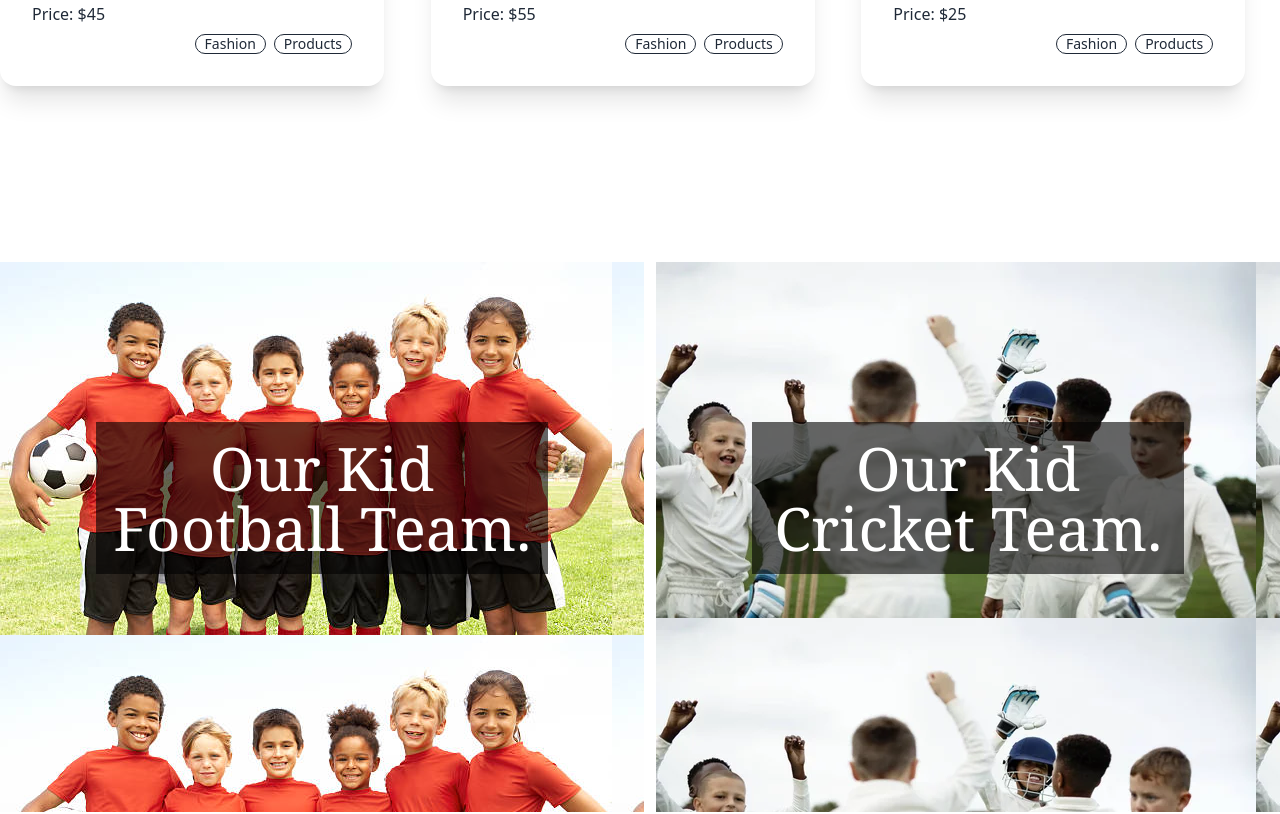
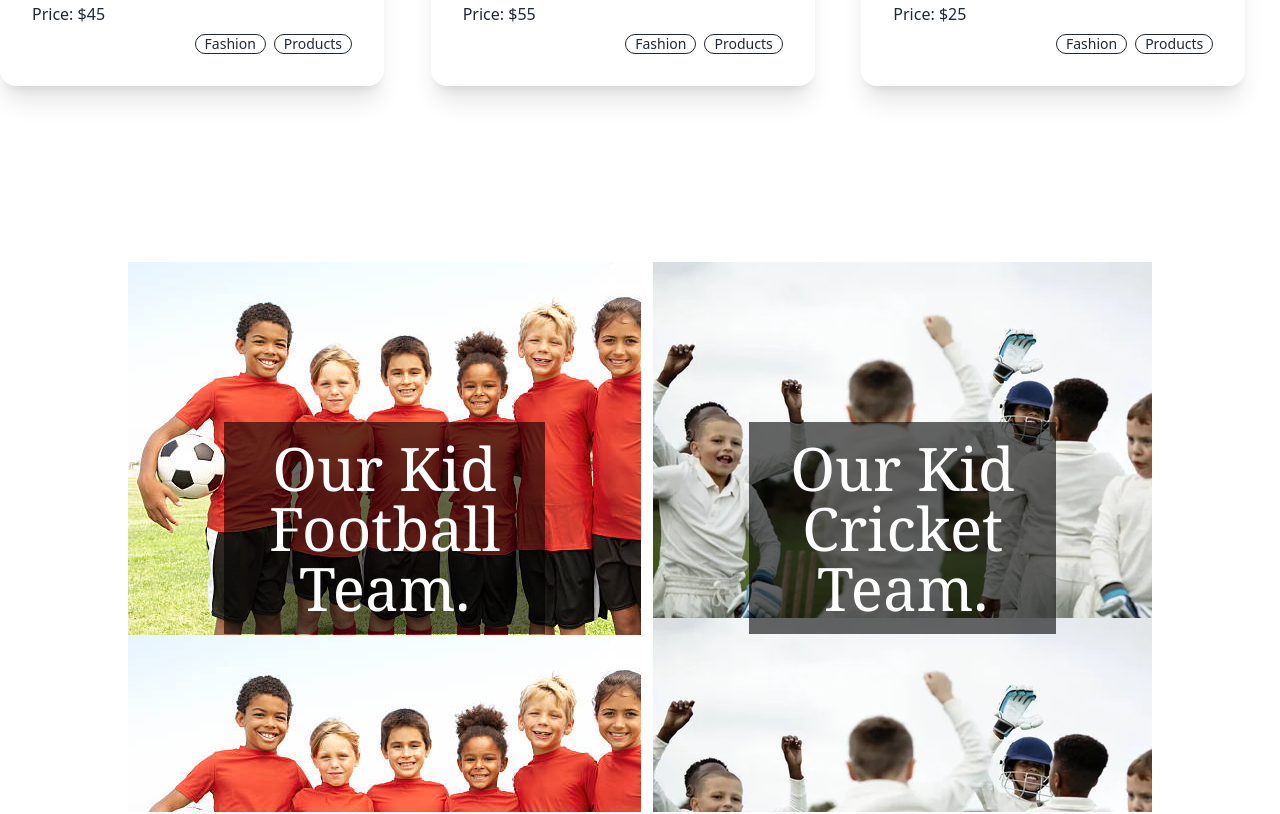
Before and after one commit to mdsahil32/sports-camp-clientsite, a React (Vite) app: page / in a window 1280 px wide. Shown: the part 2100-2914 px from the top of the page. Built offline with nearby package versions, Linux system fonts and the light colour scheme; no server answers.

Commit message:
set extra section

```diff
--- a/src/Pages/Home/ExtraSection/ExtraSection.jsx
+++ b/src/Pages/Home/ExtraSection/ExtraSection.jsx
@@ -2,7 +2,7 @@ import './ExtraSection.css'
 
 const ExtraSection = () => {
     return (
-        <div className='flex space-x-3'>
+        <div className='flex max-w-screen-lg mx-auto space-x-3'>
             <div className='bg-football-team  h-[550px] my-32 md:py-40 bg-fixed  px-24'>
                 <div className=" text-center bg-black bg-opacity-60 py-2">
                     <h3 className="md:text-6xl font-serif my-2 text-white">Our
```
